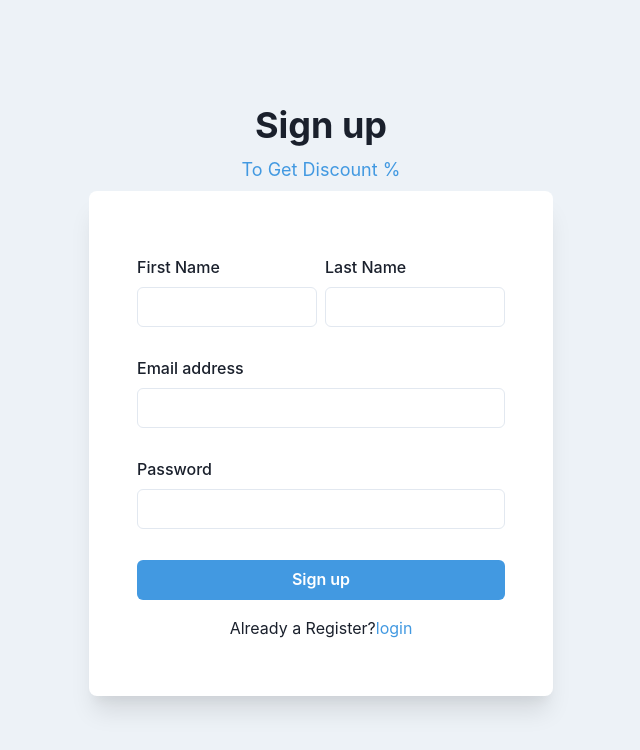
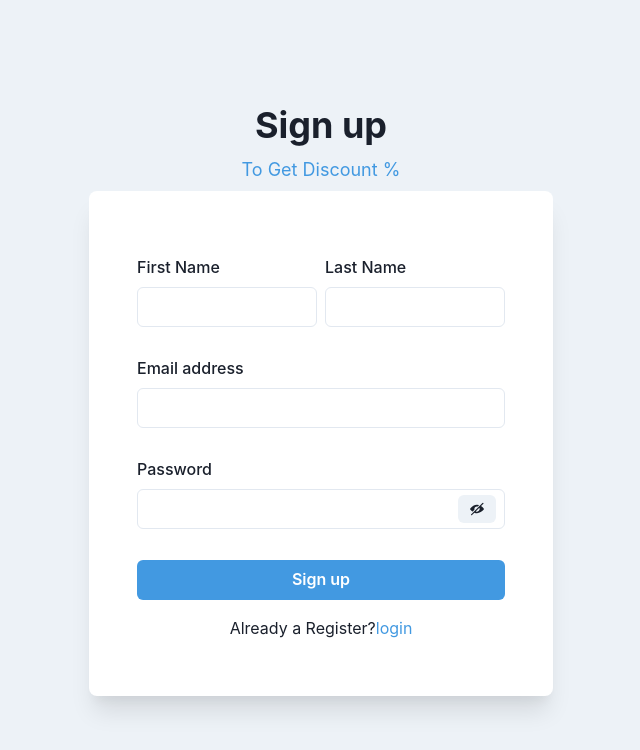
Before and after one commit to zaherzeinni/mywebsite, a Next.js app: page /auth/register in a window 1280 px wide. Shown: the top 750 px of the page, without its empty margins (319-959 px from the left). Built offline with nearby package versions, Linux system fonts and the light colour scheme.

Commit message:
update last

```diff
--- a/pages/auth/login.jsx
+++ b/pages/auth/login.jsx
@@ -116,8 +116,8 @@ const login = () => {
                           {showPassword ? <ViewIcon /> : <ViewOffIcon/>  }
                         </Button>
                       </InputRightElement>
+                      </InputGroup>
 
-                  </InputGroup>
                       <FormErrorMessage>
                         {formik.errors.password}
                       </FormErrorMessage>
--- a/pages/auth/register.jsx
+++ b/pages/auth/register.jsx
@@ -1,5 +1,7 @@
 import React from "react";
 import {
+  InputRightElement,
+  InputGroup,
   Box,
   Stack,
   Text,
@@ -9,10 +11,10 @@ import {
   HStack,
   Button,
   Heading,
-  Center,
   Flex,
   FormErrorMessage,
 } from "@chakra-ui/react";
+import { ViewIcon,ViewOffIcon } from '@chakra-ui/icons';
 import Link from "next/link";
 import * as Yup from "yup";
 import { useFormik } from "formik";
@@ -52,6 +54,7 @@ const RegisterPage = () => {
     },
   });
 
+  const [showPassword, setShowPassword] = React.useState(false)
 
   return (
     <div className="">
@@ -193,12 +196,22 @@ const RegisterPage = () => {
                       // isRequired
                     >
                   <FormLabel>Password</FormLabel>
+                  <InputGroup size='md'>
                   <Input
-                  type="password"
+                  type={showPassword ? 'text' : 'password'}
                   onChange={formik.handleChange}
                   onBlur={formik.handleBlur}
                   value={formik.values.password}
                   />
+                  <InputRightElement width='3.5rem'>
+                  <Button h='1.75rem' size='sm' onClick={() =>
+                  setShowPassword((showPassword) => !showPassword)
+                  }>
+                  {showPassword ? <ViewIcon /> : <ViewOffIcon/>  }
+                  </Button>
+                  </InputRightElement>
+                    </InputGroup>
+
                       <FormErrorMessage>
                         {formik.errors.password}
                       </FormErrorMessage>
```
Also changed, not shown: pages/index.jsx (+16 -2 lines).
